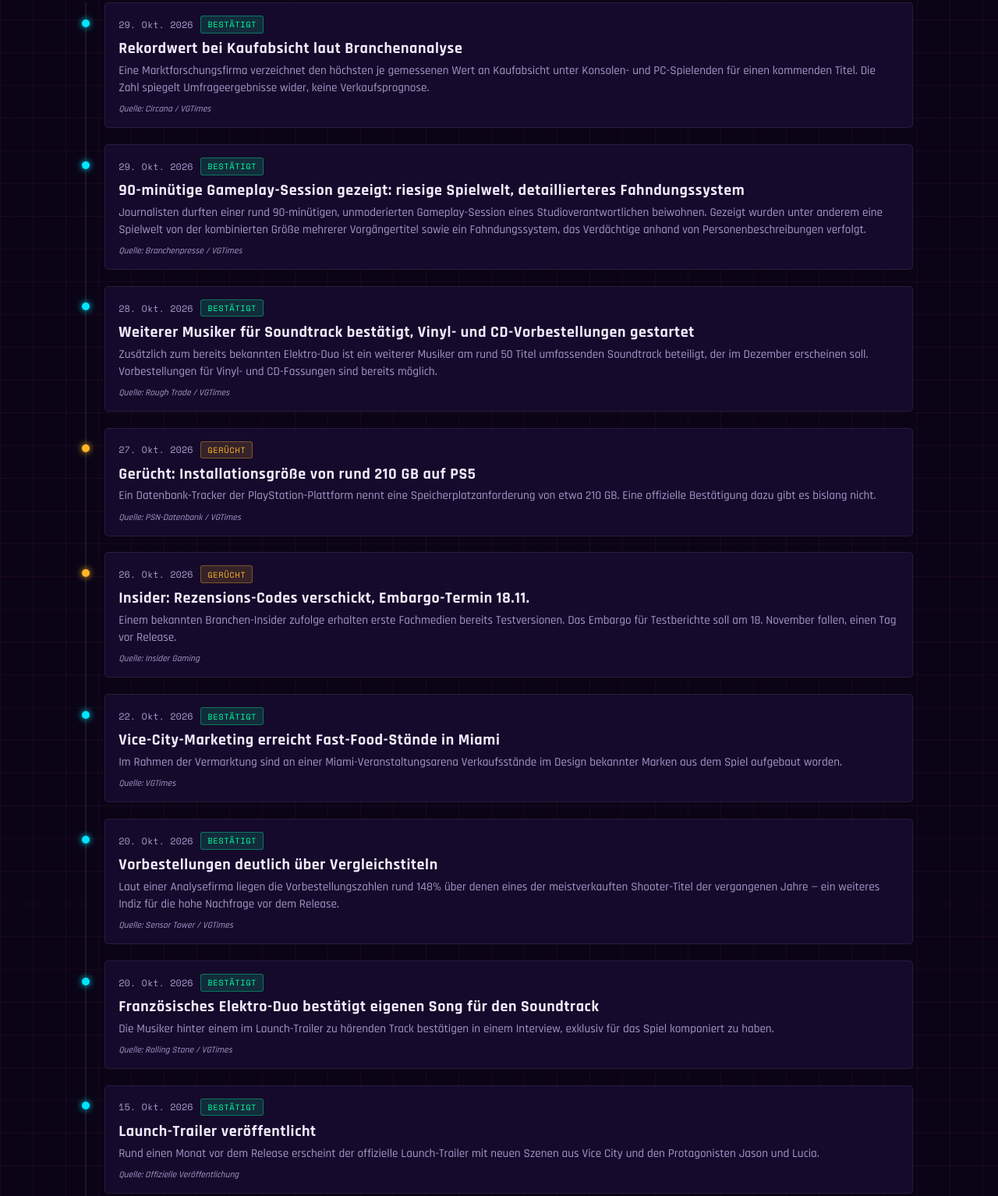
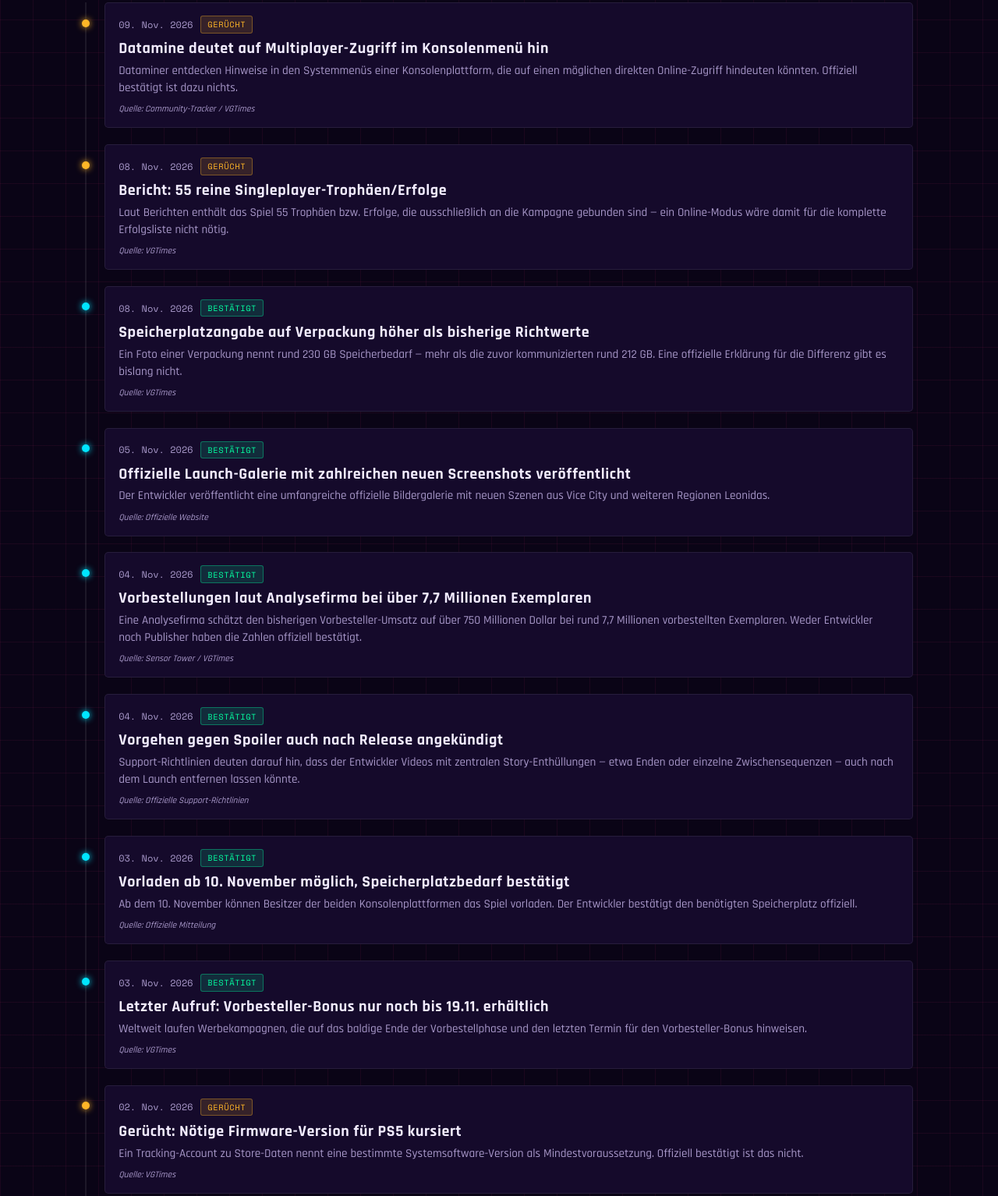
Before and after one commit to SAX7Sunny/leonida-wire, a plain HTML site: page index.html in a window 1280 px wide. Shown: the part 647-2181 px from the top of the page at 78% size. Drawn offline with nearby package versions, Linux system fonts and the light colour scheme.

Commit message:
Add files via upload

```diff
--- a/index.html
+++ b/index.html
@@ -358,7 +358,7 @@
 
 <footer>
   Inoffizielles Fanprojekt ohne offizielle Verbindung zum Publisher oder Entwicklerstudio.<br>
-  Alle Angaben nach bestem Wissen recherchiert · Stand: 02.11.2026
+  Alle Angaben nach bestem Wissen recherchiert · Stand: 10.11.2026
 </footer>
 
 <script>
@@ -366,6 +366,15 @@
 const RELEASE_DATE = new Date('2026-11-19T00:00:00');
 
 const newsItems = [
+  {date:'2026-11-09', status:'geruecht', title:'Datamine deutet auf Multiplayer-Zugriff im Konsolenmenü hin', text:'Dataminer entdecken Hinweise in den Systemmenüs einer Konsolenplattform, die auf einen möglichen direkten Online-Zugriff hindeuten könnten. Offiziell bestätigt ist dazu nichts.', src:'Community-Tracker / VGTimes'},
+  {date:'2026-11-08', status:'geruecht', title:'Bericht: 55 reine Singleplayer-Trophäen/Erfolge', text:'Laut Berichten enthält das Spiel 55 Trophäen bzw. Erfolge, die ausschließlich an die Kampagne gebunden sind — ein Online-Modus wäre damit für die komplette Erfolgsliste nicht nötig.', src:'VGTimes'},
+  {date:'2026-11-08', status:'bestaetigt', title:'Speicherplatzangabe auf Verpackung höher als bisherige Richtwerte', text:'Ein Foto einer Verpackung nennt rund 230 GB Speicherbedarf — mehr als die zuvor kommunizierten rund 212 GB. Eine offizielle Erklärung für die Differenz gibt es bislang nicht.', src:'VGTimes'},
+  {date:'2026-11-05', status:'bestaetigt', title:'Offizielle Launch-Galerie mit zahlreichen neuen Screenshots veröffentlicht', text:'Der Entwickler veröffentlicht eine umfangreiche offizielle Bildergalerie mit neuen Szenen aus Vice City und weiteren Regionen Leonidas.', src:'Offizielle Website'},
+  {date:'2026-11-04', status:'bestaetigt', title:'Vorbestellungen laut Analysefirma bei über 7,7 Millionen Exemplaren', text:'Eine Analysefirma schätzt den bisherigen Vorbesteller-Umsatz auf über 750 Millionen Dollar bei rund 7,7 Millionen vorbestellten Exemplaren. Weder Entwickler noch Publisher haben die Zahlen offiziell bestätigt.', src:'Sensor Tower / VGTimes'},
+  {date:'2026-11-04', status:'bestaetigt', title:'Vorgehen gegen Spoiler auch nach Release angekündigt', text:'Support-Richtlinien deuten darauf hin, dass der Entwickler Videos mit zentralen Story-Enthüllungen — etwa Enden oder einzelne Zwischensequenzen — auch nach dem Launch entfernen lassen könnte.', src:'Offizielle Support-Richtlinien'},
+  {date:'2026-11-03', status:'bestaetigt', title:'Vorladen ab 10. November möglich, Speicherplatzbedarf bestätigt', text:'Ab dem 10. November können Besitzer der beiden Konsolenplattformen das Spiel vorladen. Der Entwickler bestätigt den benötigten Speicherplatz offiziell.', src:'Offizielle Mitteilung'},
+  {date:'2026-11-03', status:'bestaetigt', title:'Letzter Aufruf: Vorbesteller-Bonus nur noch bis 19.11. erhältlich', text:'Weltweit laufen Werbekampagnen, die auf das baldige Ende der Vorbestellphase und den letzten Termin für den Vorbesteller-Bonus hinweisen.', src:'VGTimes'},
+  {date:'2026-11-02', status:'geruecht', title:'Gerücht: Nötige Firmware-Version für PS5 kursiert', text:'Ein Tracking-Account zu Store-Daten nennt eine bestimmte Systemsoftware-Version als Mindestvoraussetzung. Offiziell bestätigt ist das nicht.', src:'VGTimes'},
   {date:'2026-10-29', status:'bestaetigt', title:'Rekordwert bei Kaufabsicht laut Branchenanalyse', text:'Eine Marktforschungsfirma verzeichnet den höchsten je gemessenen Wert an Kaufabsicht unter Konsolen- und PC-Spielenden für einen kommenden Titel. Die Zahl spiegelt Umfrageergebnisse wider, keine Verkaufsprognose.', src:'Circana / VGTimes'},
   {date:'2026-10-29', status:'bestaetigt', title:'90-minütige Gameplay-Session gezeigt: riesige Spielwelt, detaillierteres Fahndungssystem', text:'Journalisten durften einer rund 90-minütigen, unmoderierten Gameplay-Session eines Studioverantwortlichen beiwohnen. Gezeigt wurden unter anderem eine Spielwelt von der kombinierten Größe mehrerer Vorgängertitel sowie ein Fahndungssystem, das Verdächtige anhand von Personenbeschreibungen verfolgt.', src:'Branchenpresse / VGTimes'},
   {date:'2026-10-28', status:'bestaetigt', title:'Weiterer Musiker für Soundtrack bestätigt, Vinyl- und CD-Vorbestellungen gestartet', text:'Zusätzlich zum bereits bekannten Elektro-Duo ist ein weiterer Musiker am rund 50 Titel umfassenden Soundtrack beteiligt, der im Dezember erscheinen soll. Vorbestellungen für Vinyl- und CD-Fassungen sind bereits möglich.', src:'Rough Trade / VGTimes'},
```
